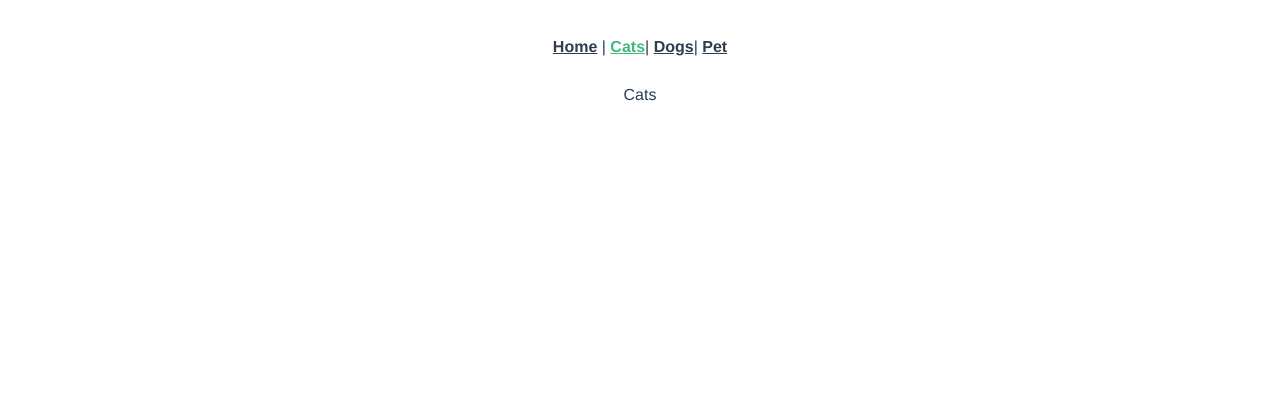
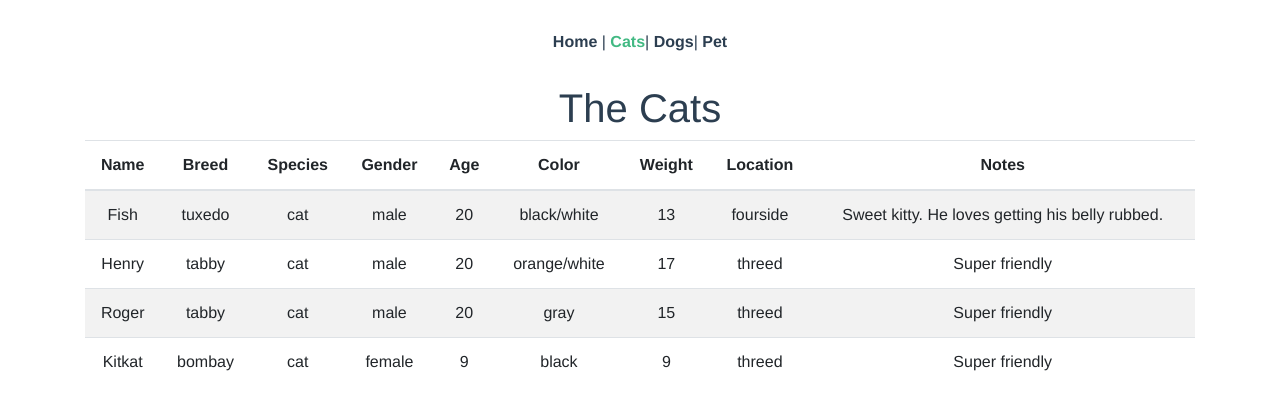
Before and after one commit to Lukaszk01/adopt-animals.vue, a Vue app: page /Cats in a window 1280 px wide. Shown: the top 410 px of the page. Built offline with nearby package versions, Linux system fonts and the light colour scheme.

Commit message:
views and tables

```diff
--- a/package.json
+++ b/package.json
@@ -8,8 +8,10 @@
     "lint": "vue-cli-service lint"
   },
   "dependencies": {
+    "bootstrap": "^4.5.2",
+    "bootstrap-vue": "^2.17.3",
     "core-js": "^3.6.5",
-    "vue": "^2.6.11",
+    "vue": "^2.6.12",
     "vue-router": "^3.2.0",
     "vuex": "^3.4.0"
   },
--- a/src/App.vue
+++ b/src/App.vue
@@ -7,7 +7,10 @@
       <router-link to="/Pets">Pet</router-link>
 
     </div>
-    <router-view/>
+    <b-container>
+      <router-view/>
+    </b-container>
+
   </div>
 </template>
 
--- /dev/null
+++ b/src/data/cats.js
@@ -0,0 +1,46 @@
+export default [
+  {
+    name: 'Fish',
+    breed: 'tuxedo',
+    species: 'cat',
+    gender: 'male',
+    age: 20,
+    color: 'black/white',
+    weight: 13,
+    location: 'fourside',
+    notes: 'Sweet kitty. He loves getting his belly rubbed.'
+  },
+  {
+    name: 'Henry',
+    breed: 'tabby',
+    species: 'cat',
+    gender: 'male',
+    age: 20,
+    color: 'orange/white',
+    weight: 17,
+    location: 'threed',
+    notes: 'Super friendly'
+  },
+  {
+    name: 'Roger',
+    breed: 'tabby',
+    species: 'cat',
+    gender: 'male',
+    age: 20,
+    color: 'gray',
+    weight: 15,
+    location: 'threed',
+    notes: 'Super friendly'
+  },
+  {
+    name: 'Kitkat',
+    breed: 'bombay',
+    species: 'cat',
+    gender: 'female',
+    age: 9,
+    color: 'black',
+    weight: 9,
+    location: 'threed',
+    notes: 'Super friendly'
+  }
+]
--- /dev/null
+++ b/src/data/dogs.js
@@ -0,0 +1,42 @@
+export default [
+  {
+    name: 'Sheeba',
+    breed: 'collie',
+    gender: 'female',
+    age: 7,
+    color: 'black/white',
+    weight: 34,
+    location: 'fourside',
+    notes: 'Pure breed. Trained for competitions.'
+  },
+  {
+    name: 'Hillary',
+    breed: 'mut',
+    gender: 'female',
+    age: 17,
+    color: 'orange/white',
+    weight: 37,
+    location: 'threed',
+    notes: 'Super friendly'
+  },
+  {
+    name: 'Zeus',
+    breed: 'afghan hound',
+    gender: 'male',
+    age: 9,
+    color: 'gray',
+    weight: 68,
+    location: 'threed',
+    notes: 'Super friendly'
+  },
+  {
+    name: 'Katie',
+    breed: 'golden retriever',
+    gender: 'female',
+    age: 2,
+    color: 'black',
+    weight: 44,
+    location: 'threed',
+    notes: 'Super friendly'
+  }
+]
--- a/src/main.js
+++ b/src/main.js
@@ -2,6 +2,12 @@ import Vue from 'vue'
 import App from './App.vue'
 import router from './router'
 import store from './store'
+import BootstrapVue from 'bootstrap-vue'
+
+import 'bootstrap/dist/css/bootstrap.css'
+import 'bootstrap-vue/dist/bootstrap-vue.css'
+
+Vue.use(BootstrapVue)
 
 Vue.config.productionTip = false
 
--- a/src/views/Cats.vue
+++ b/src/views/Cats.vue
@@ -1,5 +1,17 @@
 <template>
   <div>
-    Cats
+    <h1>The Cats</h1>
+    <b-table striped hover :items="cats" :fields="fields"></b-table>
   </div>
 </template>
+
+<script>
+import cats from '@/data/cats'
+export default {
+  data () {
+    return {
+      cats
+    }
+  }
+}
+</script>
--- a/src/views/Dogs.vue
+++ b/src/views/Dogs.vue
@@ -1,5 +1,17 @@
 <template>
   <div>
-    Dogs
+    <h1>The Dogs</h1>
+    <b-table striped hover :items="dogs" :fields="fields"></b-table>
   </div>
 </template>
+
+<script>
+import dogs from '@/data/dogs'
+export default {
+  data () {
+    return {
+      dogs
+    }
+  }
+}
+</script>
--- a/src/views/Home.vue
+++ b/src/views/Home.vue
@@ -1,6 +1,6 @@
 <template>
   <div class="home">
-  Homepage
+  <h1>Adopt your mates</h1>
   </div>
 </template>
 
```
Also changed, not shown: 1 other file (tests, documents, lock files or other folders).
